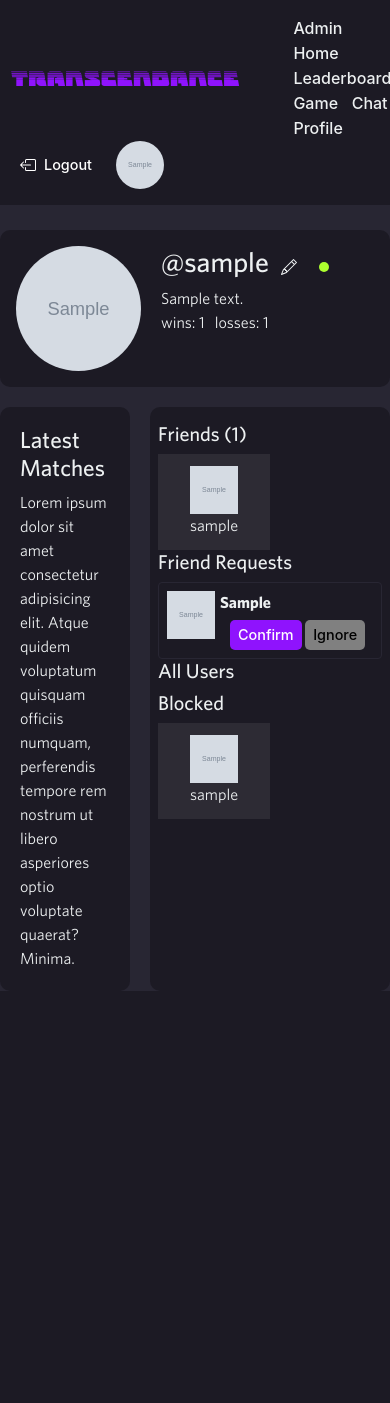
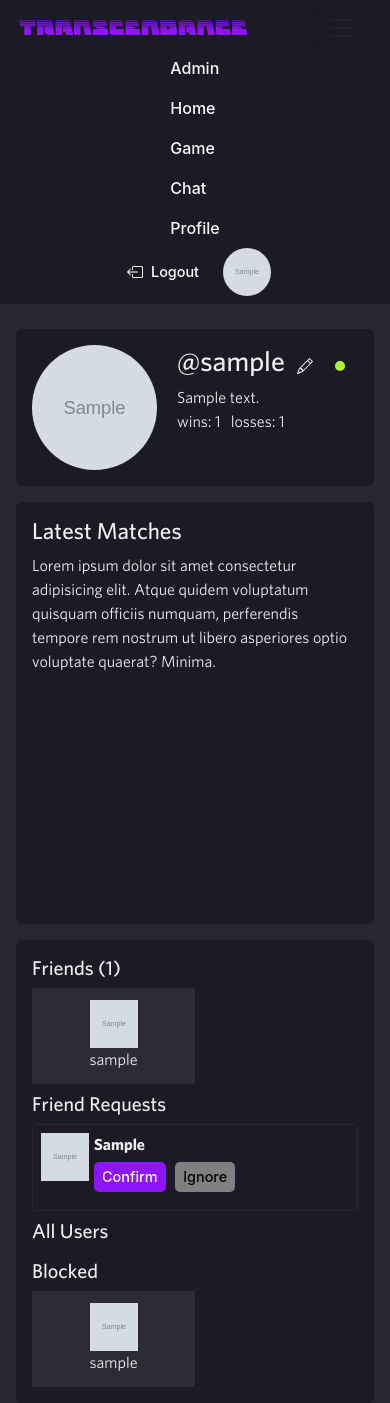
Before and after one commit to adamkorompai/ft_transcendance, a Django app: a page that uses srcs/django/ft_transcendence/templates/base.html in a window 390 px wide. Before the commit the page ends 991 px from the top, so only its background shows below. Run offline with Django 5.2, Linux system fonts and the light colour scheme; a user stored in the database is signed in; tables that the repository leaves empty hold one stand-in row (values such as "Sample post"); grey boxes marked "Sample" are stand-in pictures; some libraries are stand-ins or nearby versions.

Commit message:
[IMP] responsive: made profile responsive + more bootstrap

```diff
--- a/srcs/django/ft_transcendence/accounts/templates/accounts/profile.html
+++ b/srcs/django/ft_transcendence/accounts/templates/accounts/profile.html
@@ -10,9 +10,11 @@
 {% endblock %}
 
 {% block body %}
-	<div class="header d-flex">
+<div class="mx-3 mx-md-0">
+	<div class="header d-flex mb-3 rounded-2">
 		<img class="header_img" src="{{ profile_img }}" width="125px" height="125px" alt="profile picture">
 		<div class="header_info">
+			<div class="d-flex flex-column flex-md-row align-items-md-center">
 				<div class="d-flex align-items-center">
 					<h1 class="">@{{ username }}</h1>
 					{% if username == request.user.username %}
@@ -22,12 +24,8 @@
 								</svg>
 						</a>
 					{% endif %}
-
-				{% if active == True %}
-					<div class="status_online"></div>
-				{% else %}
-					<div class="status_offline"></div>
-				{% endif %}
+					<div {% if active == True %} class="status_online" {%else%} class="status_offline" {%endif%}></div>
+				</div>
 
 				<!-- /////////////////////////////////////////////////////// -->
 
@@ -169,14 +167,14 @@
 			</div>
 		</div>
 	</div>
-	<div class="d-flex">
-		<section class="feed">
+	<div class="d-flex flex-column flex-md-row">
+		<section class="feed p-3 rounded-2">
 			<h3>Latest Matches</h3>
 			<p>Lorem ipsum dolor sit amet consectetur adipisicing elit. Atque quidem voluptatum quisquam officiis numquam, perferendis tempore rem nostrum ut libero asperiores optio voluptate quaerat? Minima.</p>
 		</section>
 
 		{% if request.user.is_authenticated and is_self == True %}
-		<aside class="sidebar">
+		<aside class="sidebar p-3 mt-3 mt-md-0 rounded-2">
 
 			<!-- Friends List -->
 			<h5>Friends ({{ friends | length }})</h5>
@@ -200,7 +198,7 @@
 			</div>
 
 			<!-- Friend Requests -->
-			<h5>Friend Requests</h5>
+			<h5 class="mt-2">Friend Requests</h5>
 			<div
 				data-id="{{id}}"
 				{%if csrf_token %} data-csrf="{{ csrf_token }}" {%else%} data-csrf="{{ my_csrf }}" {%endif%}
@@ -242,7 +240,7 @@
 			</div>
 
 			<!-- All Users -->
-			<h5>All Users</h5>
+			<h5 class="mt-2">All Users</h5>
 			<div class="users_list">
 
 				{% for usr in all_users %}
@@ -262,8 +260,8 @@
 			</div>
 
 			<!-- Blocked -->
-			<h5>Blocked</h5>
-			<div class="users_list">
+			<h5 class="mt-2">Blocked</h5>
+			<div class="users_list mt-2">
 			{% if request.user.is_authenticated and is_self == True %}
 
 				{% if blocklist|length > 0 %}
@@ -288,7 +286,7 @@
 		</aside>
 		{% endif%}
 	</div>
-
+</div>
 {% endblock %}
 
 {% block script_body %}
--- a/srcs/django/ft_transcendence/static/css/main.css
+++ b/srcs/django/ft_transcendence/static/css/main.css
@@ -319,18 +319,19 @@ header {
 
 .sidebar {
     background-color: var(--secondary-bg-color);
-    padding: 15px 8px;
-    margin-left: 10px;
     min-width: 240px;
-    border-radius: 10px;
 }
+
+@media (min-width: 768px) {
+    .sidebar {
+        margin-left: 15px;
+    }
+}
+
 
 .feed {
     min-height: 50vh;
     background-color: var(--secondary-bg-color);
-    padding: 20px;
-    border-radius: 10px;
-    margin-right: 10px;
 }
 
 /*******************************************************************************
@@ -456,8 +457,6 @@ header {
 .header {
     padding: 16px;
     background-color: var(--secondary-bg-color);
-    border-radius: 10px;
-    margin-bottom: 20px;
 }
 
 .header_img {
@@ -482,6 +481,11 @@ header {
 
 .btn_requests {
     margin-left: 10px;
+}
+@media (max-width: 768px) {
+    .btn_requests {
+        margin: 0 6px 10px 0;
+    }
 }
 
 /* ///////////////// */
--- a/srcs/django/ft_transcendence/templates/base.html
+++ b/srcs/django/ft_transcendence/templates/base.html
@@ -16,7 +16,7 @@
 		{% block script %}{% endblock %}
 	</head>
 	<body hx-headers='{"X-CSRFToken": "{% csrf_token %}"}' id="app-body">
-		{% include './navbar.html' %}
+		{% include './nav.html' %}
 		<main id="app-root" class="container_global">
 			{% if show_alerts %}
 				{% if messages %}
--- /dev/null
+++ b/srcs/django/ft_transcendence/templates/nav.html
@@ -0,0 +1,87 @@
+{% load static %}
+
+<nav
+    class="navbar navbar_mine navbar-expand-md"
+    style="
+        padding-left: 20px;
+        padding-right: 20px;
+    "
+    hx-boost="true">
+
+    <!-- LOGO -->
+    <a
+        class="logo"
+        href="{% url 'home:welcome' %}"
+        {% if request.user.is_authenticated %} hx-target="#app-root" {% endif %}>
+        Transcendance
+    </a>
+    <!-- TOGGLE -->
+    <button
+        class="navbar-toggler btn_discrete"
+        type="button"
+        data-bs-toggle="collapse"
+        data-bs-target="#navbarNav"
+        aria-controls="navbarNav"
+        aria-expanded="true"
+        aria-label="Toggle naviguation"
+        style="
+            background-color: transparent;
+            color: white;
+        "
+        >
+        <span class="navbar-toggler-icon"></span>
+    </button>
+    <!-- NAVIGUATION -->
+    <div
+        class="collapse navbar-collapse d-flex flex-column flex-md-row justify-content-md-between "
+        id="navbarNav">
+        {% if request.user.is_authenticated %}
+            <ul class="navbar-nav" alt="logo">
+                {% if request.user.is_superuser %}
+                <li>
+                    <a  class="nav-link nav_links text-light" href="/admin/" hx-target="#app-root">Admin</a>
+                </li>
+                {% endif %}
+                <li class="nav-item active">
+                    <a class="nav-link active text-light" href="{% url 'home:welcome' %}" hx-target="#app-root">Home</a>
+                </li>
+                <li class="nav-item active">
+                    <a  class="nav-link nav_links text-light" href="/game/" hx-target="#app-root">Game</a>
+                </li>
+                <li class="nav-item active">
+                    <a  class="nav-link nav_links text-light" href="/chatapp/" hx-target="#app-root">Chat</a>
+                </li>
+                <li class="nav-item active">
+                    <a  class="nav-link nav_links text-light" href="{% url 'accounts:profile' %}{{ request.user.username }}" hx-target="#app-root">Profile</a>
+                </li>
+            </ul>
+        {% endif %}
+        <!-- LOGIN/LOGOUT/SIGN-UP -->
+        <div class="row_custom">
+            {% if request.user.is_authenticated %}
+            <form action="{% url 'accounts:logout' %}" method="post" hx-boost="false" class="sub_menu_link">
+                {% csrf_token %}
+                <button type="submit" class="d-flex align-items-center btn_discrete" style="margin-right: 16px;">
+                    <svg style="margin-right: 8px;" xmlns="http://www.w3.org/2000/svg" width="16" height="16" fill="currentColor" class="bi bi-box-arrow-left" viewBox="0 0 16 16">
+                        <path fill-rule="evenodd" d="M6 12.5a.5.5 0 0 0 .5.5h8a.5.5 0 0 0 .5-.5v-9a.5.5 0 0 0-.5-.5h-8a.5.5 0 0 0-.5.5v2a.5.5 0 0 1-1 0v-2A1.5 1.5 0 0 1 6.5 2h8A1.5 1.5 0 0 1 16 3.5v9a1.5 1.5 0 0 1-1.5 1.5h-8A1.5 1.5 0 0 1 5 12.5v-2a.5.5 0 0 1 1 0z"/>
+                        <path fill-rule="evenodd" d="M.146 8.354a.5.5 0 0 1 0-.708l3-3a.5.5 0 1 1 .708.708L1.707 7.5H10.5a.5.5 0 0 1 0 1H1.707l2.147 2.146a.5.5 0 0 1-.708.708z"/>
+                    </svg>
+                    Logout
+                </button>
+            </form>
+
+            <a href="{% url 'accounts:profile' %}{{request.user.username}}" hx-target="#app-root">
+                <img class="user_pic" src="{{ request.user.profile.image.url }}" width="48px" height="48px" alt="profile image">
+            </a>
+
+            {% else %}
+                <a href="{% url 'accounts:login' %}" hx-target="#app-body">
+                    <button class="cta">Log in</button>
+                </a>
+                <a href="{% url 'accounts:signup' %}" hx-target="#app-body">
+                    <button class="cta">Sign up</button>
+                </a>
+            {% endif %}
+        </div>
+    </div>
+</nav>
```
Also changed, not shown: srcs/django/ft_transcendence/home/templates/welcome.html (+27 -0 lines), README.md, 1 other file. Lines whose indentation alone changed are shown as unchanged.
